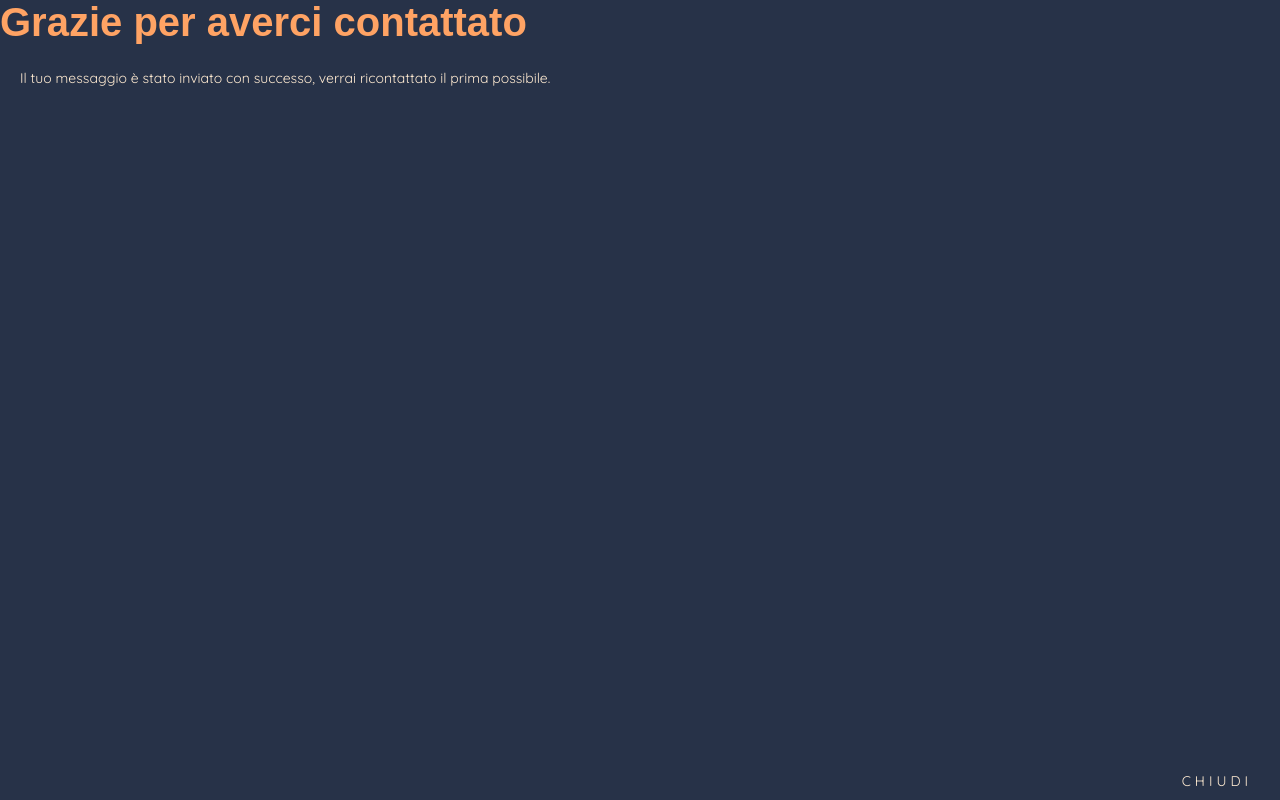
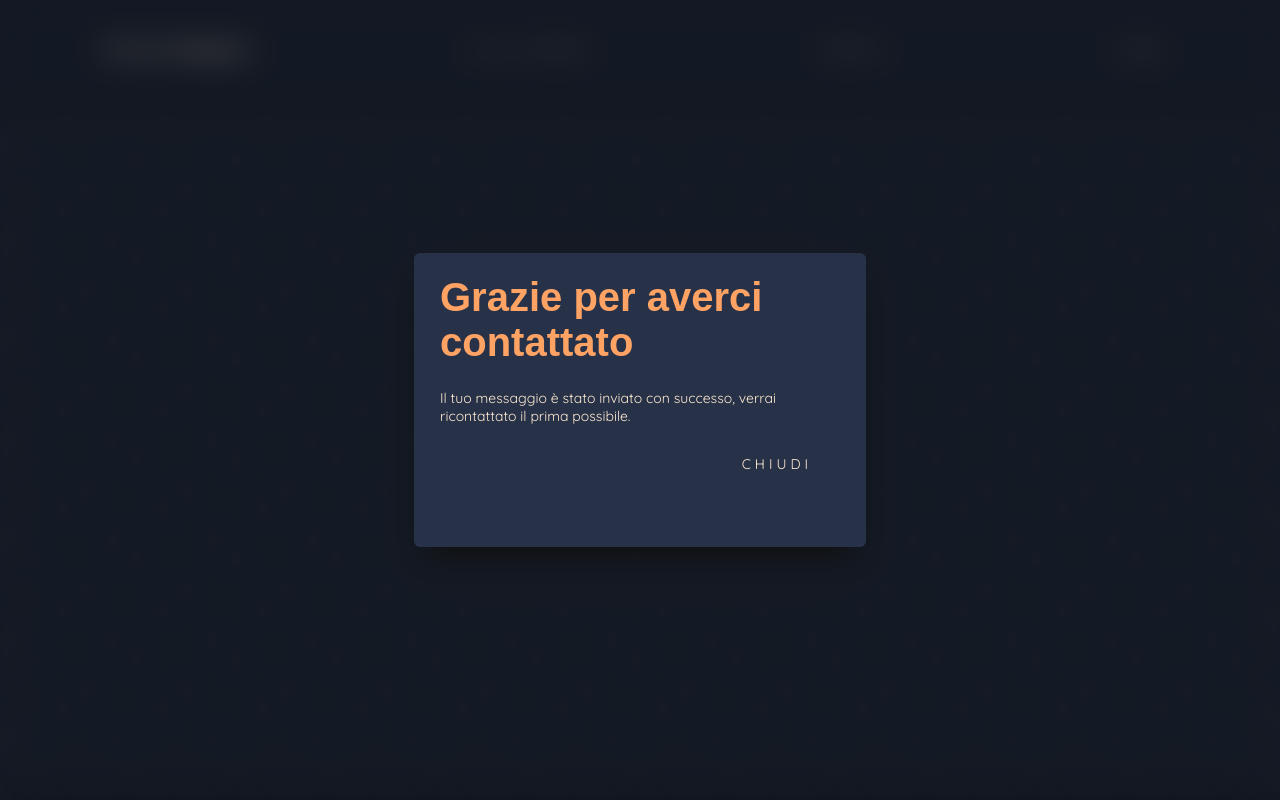
Before and after one commit to NicoloCavalli95horses/pego-website, a Vue app: page /thanks in a window 1280 px wide. Built offline with nearby package versions, Linux system fonts and the light colour scheme; a web font is replaced by a local one.

Commit message:
fixed 'thanks' modal size

```diff
--- a/src/components/ContactModal.vue
+++ b/src/components/ContactModal.vue
@@ -699,7 +699,6 @@ watch(
 <style lang="scss" scoped>
 .form {
   .inputs {
-    height: 100%;
     display: flex;
     flex-direction: column;
   }
@@ -711,12 +710,5 @@ watch(
     font-size: 1.2rem;
     opacity: 0.5;
   }
-
-  &.mobile {
-    display: flex;
-    flex-direction: column;
-    height: 100vh;
-    justify-content: space-between;
-  }
 }
 </style>
--- a/src/components/Modal.vue
+++ b/src/components/Modal.vue
@@ -26,7 +26,7 @@
           </div>
         </header>
         <!-- scrollable-content -->
-        <div class="scrollable-content">
+        <div :class="['scrollable-content', { 'no-padding' : no_scrollable_padding }]">
           <slot />
         </div>
         <!-- footer -->
@@ -59,6 +59,7 @@ const props = defineProps({
   click_out_close: Boolean,
   full_size: Boolean,
   close_btn: Boolean,
+  no_scrollable_padding: Boolean
 });
 
 const emit = defineEmits(["closed"]);
@@ -130,6 +131,9 @@ $gap: 2.2rem;
       height: calc(100% - $header-h - $footer-h);
       overflow-y: auto;
       padding: 0 2rem; // scrollbar padding
+      &.no-padding {
+        padding: 0;
+      }
     }
 
     footer {
--- a/src/views/Thanks.vue
+++ b/src/views/Thanks.vue
@@ -2,19 +2,17 @@
   <div class="w-100 h-100" />
   <Modal
     title="Grazie per averci contattato"
-    :width="device != 'mobile' ? 50 : undefined"
+    :max_width="device != 'mobile' ? '40rem' : undefined"
+    :min_width="device != 'mobile' ? '30em' : undefined"
+    :max_height="device != 'mobile' ? '25rem' : undefined"
     :click_out_close="true"
     :full_size="device == 'mobile'"
+    :no_scrollable_padding="true"
     @closed="$router.push('/')"
+    class="modal-wrapper"
   >
-    <template #default>
-      <p> Il tuo messaggio è stato inviato con successo, verrai ricontattato il prima possibile. </p>
-    </template>
-    <template #footer>
-      <div class="btn top-24">
-        <Btn :bg="false" text="chiudi" @click="$router.push('/')" />
-      </div>
-    </template>
+    <p> Il tuo messaggio è stato inviato con successo, verrai ricontattato il prima possibile. </p>
+    <Btn class="btn" :bg="false" text="chiudi" @click="$router.push('/')" />
   </Modal>
 </template>
 
@@ -37,5 +35,6 @@ const device = getViewport();
   width: 100%;
   display: flex;
   justify-content: flex-end;
+  margin-top: 1.2rem;
 }
 </style>
```
